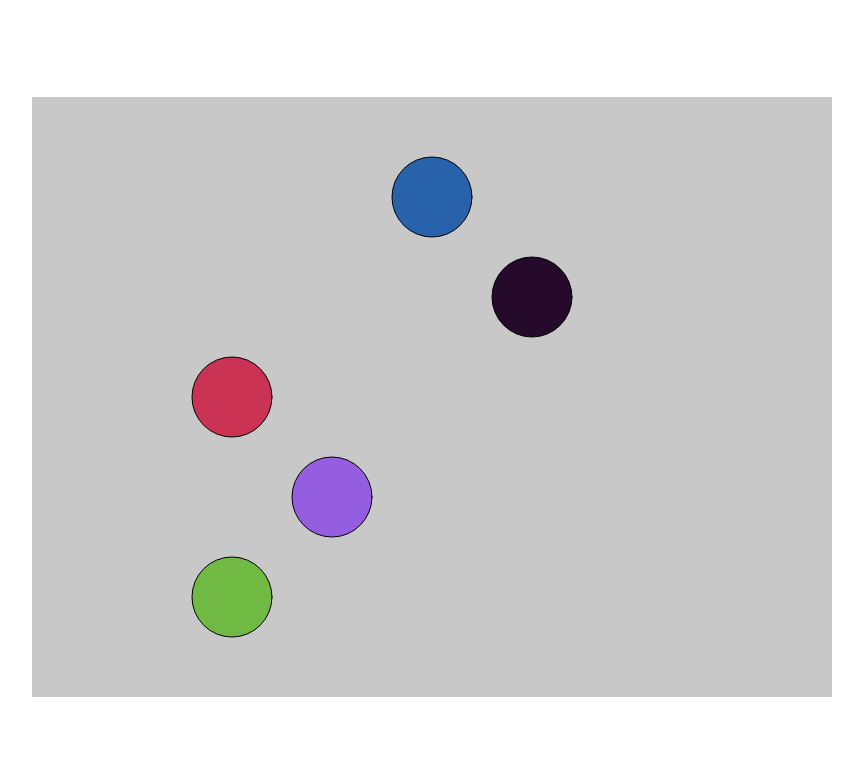
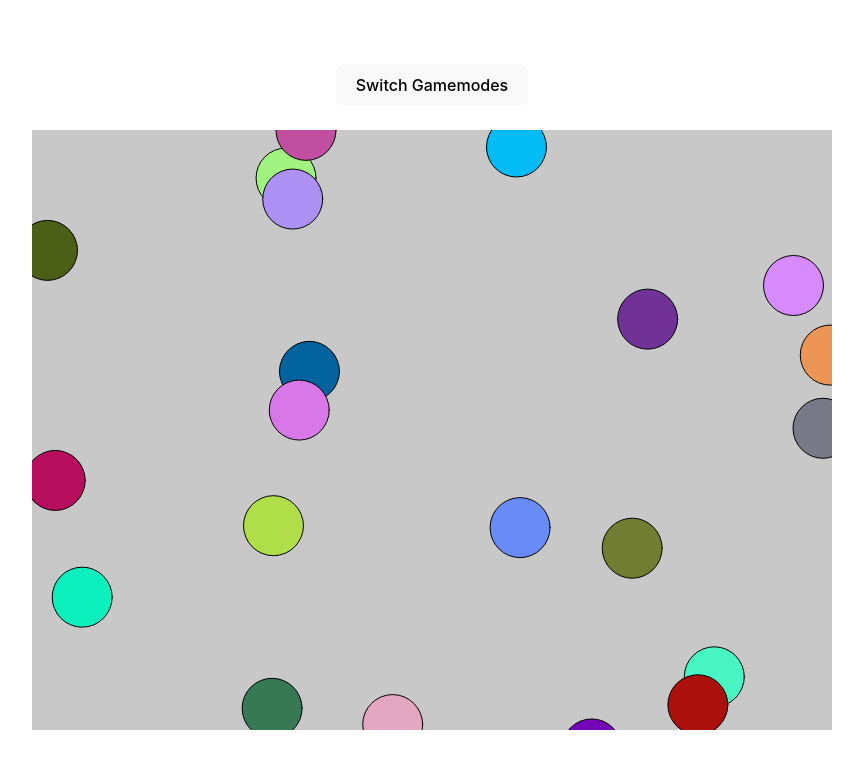
Before and after one commit to circlegame/circlegame-neo, a React (Vite) app in the folder frontend/: page / in a window 1280 px wide. Shown: the top 768 px of the page, without its empty margins (208-1071 px from the left). Built offline with nearby package versions, Linux system fonts and the light colour scheme.

Commit message:
feat(frontend): add button for switching between gamemodes using state

```diff
--- a/frontend/src/App.jsx
+++ b/frontend/src/App.jsx
@@ -9,9 +9,29 @@ import {Circlefall} from './p5/Circlefall'
 import {Gridshot} from './p5/Gridshot'
 
 function App() {
+  const [sketch, setSketch] = useState([Circlefall, "Circlefall"]);
+
+
+  const switchGamemodes = () => {
+    switch (sketch[1]) {
+      case "Circlefall":
+        setSketch([Gridshot, "Gridshot"]);
+        break;
+      case "Gridshot":
+        setSketch([Circlefall, "Circlefall"]);
+        break
+      default:
+        setSketch([Circlefall, "Circlefall"]);
+        break;
+    }
+
+  }
   return (
     <>
-      <P5Wrapper sketch={Gridshot} />
+      <button onClick={switchGamemodes}>Switch Gamemodes</button>
+      <br></br>
+      <br></br>
+      <P5Wrapper sketch={sketch[0]} />
     </>
   )
 }
```
